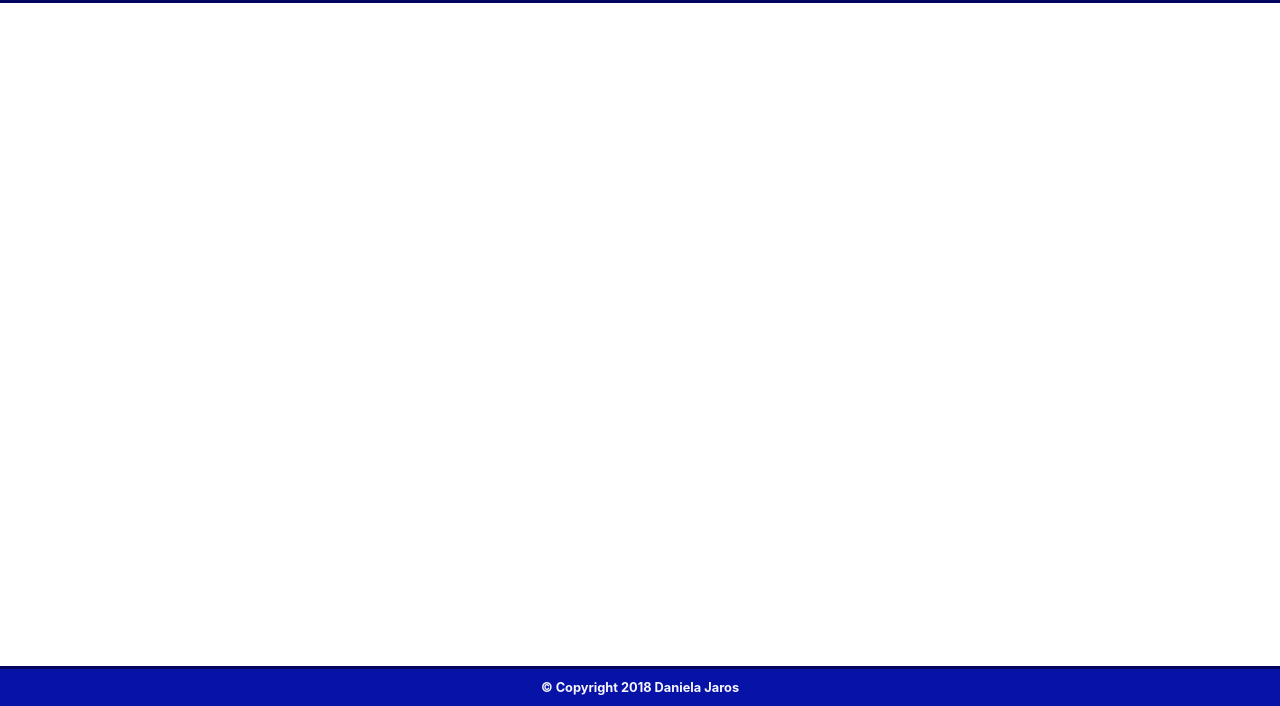
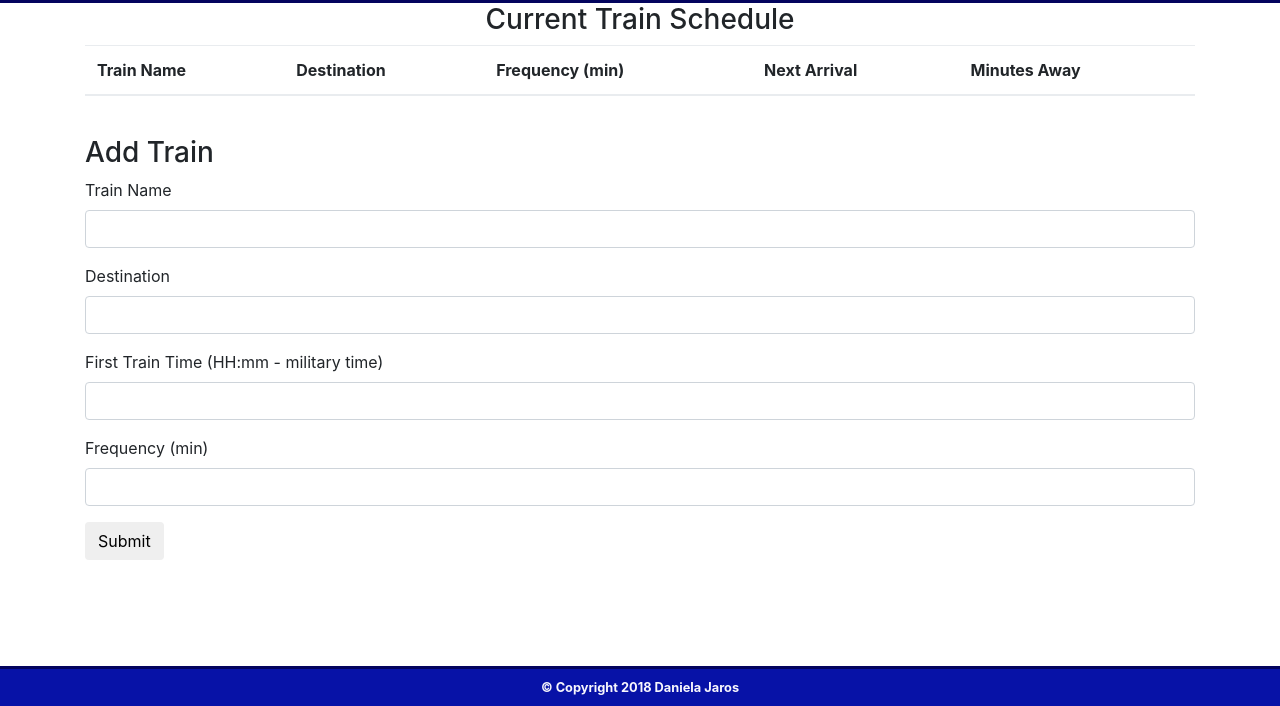
Before and after one commit to jaro0024/Train_Scheduler, a plain HTML site: page index.html in a window 1280 px wide. Shown: the part 94-800 px from the top of the page. Drawn offline with nearby package versions, Linux system fonts and the light colour scheme; no server answers.

Commit message:
added form and table code to html, added firebase code on js file

```diff
--- a/assets/javascript/app.js
+++ b/assets/javascript/app.js
@@ -8,5 +8,50 @@ var config = {
     storageBucket: "bootcamp-d0dc7.appspot.com",
     messagingSenderId: "679568646175"
 };
+firebase.initializeApp(config);
 
-firebase.initializeApp(config);
+// Create a variable to reference the database
+var database = firebase.database();
+// var currentTime = moment();
+
+// Initial values
+var trainName = "";
+var destination = "";
+var trainTime = "";
+var trainFrequency = "";
+
+// Capture Button Click
+$("#add-train").on("click", function () {
+    event.preventDefault();
+
+    trainName = $("#trainName-input").val().trim();
+    destination = $("#destination-input").val().trim();
+    trainTime = $("#time-input").val().trim();
+    trainFrequency = $("#frequency-input").val().trim();
+
+    database.ref().set({
+        trainName: trainName,
+        destination: destination,
+        trainTime: trainTime,
+        trainFrequency: trainFrequency
+    });
+});
+
+database.ref().on("value", function (snapshot) {
+    console.log(snapshot.val());
+    console.log(snapshot.val().trainName);
+    console.log(snapshot.val().destination);
+    console.log(snapshot.val().trainTime);
+    console.log(snapshot.val().trainFrequency);
+
+    // Change the HTML to reflect
+    $("#trainName-display").text(snapshot.val().trainName);
+    $("#destination-display").text(snapshot.val().destination);
+    $("#trainTime-display").text(snapshot.val().trainTime);
+    $("#frequency-display").text(snapshot.val().trainFrequency);
+
+    // Handle the errors
+}, function (errorObject) {
+    console.log("Errors handled: " + errorObject.code);
+
+})
--- a/index.html
+++ b/index.html
@@ -5,7 +5,7 @@
     <meta charset="UTF-8">
     <meta name="viewport" content="width=device-width, initial-scale=1, shrink-to-fit=no">
 
-    <!-- Bootstrap CDN and Style sheet -->
+    <!-- Bootstrap CDN and Style Sheet -->
     <link rel="stylesheet" href="https://maxcdn.bootstrapcdn.com/bootstrap/4.0.0-beta.2/css/bootstrap.min.css" integrity="sha384-PsH8R72JQ3SOdhVi3uxftmaW6Vc51MKb0q5P2rRUpPvrszuE4W1povHYgTpBfshb"
         crossorigin="anonymous">
     <link rel="stylesheet" type="text/css" href="assets/css/style.css">
@@ -27,13 +27,70 @@
     <!-- Main Content -->
     <div class="container">
         <div class="row">
+            <!-- Train Schedule Table -->
             <div class="col-md-12" id="train-schedule" align="center">
+                <div class="panel panel-default">
+                    <div class="panel-heading">
+                        <h3 class="panel-title">Current Train Schedule</h3>
+                    </div>
+                    <table class="table table-hover">
+                        <thead>
+                            <tr>
+                                <th scope="col">Train Name</th>
+                                <th scope="col">Destination</th>
+                                <th scope="col">Frequency (min)</th>
+                                <th scope="col">Next Arrival</th>
+                                <th scope="col">Minutes Away</th>
+                            </tr>
+                        </thead>
+                        <tbody>
+                            <tr>
+                                <td id="trainName-display"></td>
+                                <td id="destination-display"></td>
+                                <td id="frequency-display"></td>
+                                <td id="trainTime-display"></td>
+                                <td id="minAway-display"></td>
+                            </tr>
+                        </tbody>
+                    </table>
+                </div>
+            </div>
+        </div>
 
+        <!-- Add Train Panel-->
+        <div class="row">
+            <div class="col-md-12">
+                <div class="panel panel-default">
+                    <div class="panel-heading">
+                        <h3 class="panel-title">Add Train</h3>
+                    </div>
+                </div>
             </div>
         </div>
 
         <div class="row">
-            <div class="col-md-12" id="add-train" align="center">
+            <div class="col-md-12" id="train-form">
+                <div class="panel-body">
+                    <form role="form">
+                        <div class="form-group">
+                            <label for="trainName-input">Train Name</label>
+                            <input class="form-control" id="trainName-input" type="text">
+                        </div>
+                        <div class="form-group">
+                            <label for="destination-input">Destination</label>
+                            <input class="form-control" id="destination-input" type="text">
+                        </div>
+                        <div class="form-group">
+                            <label for="time-input">First Train Time (HH:mm - military time)</label>
+                            <input class="form-control" id="time-input" type="text">
+                        </div>
+                        <div class="form-group">
+                            <label for="frequency-input">Frequency (min)</label>
+                            <input class="form-control" id="frequency-input" type="number">
+                        </div>
+                        <button class="btn btn-default" id="add-train" type="submit">Submit</button>
+                    </form>
+                </div>
 
             </div>
         </div>
```
